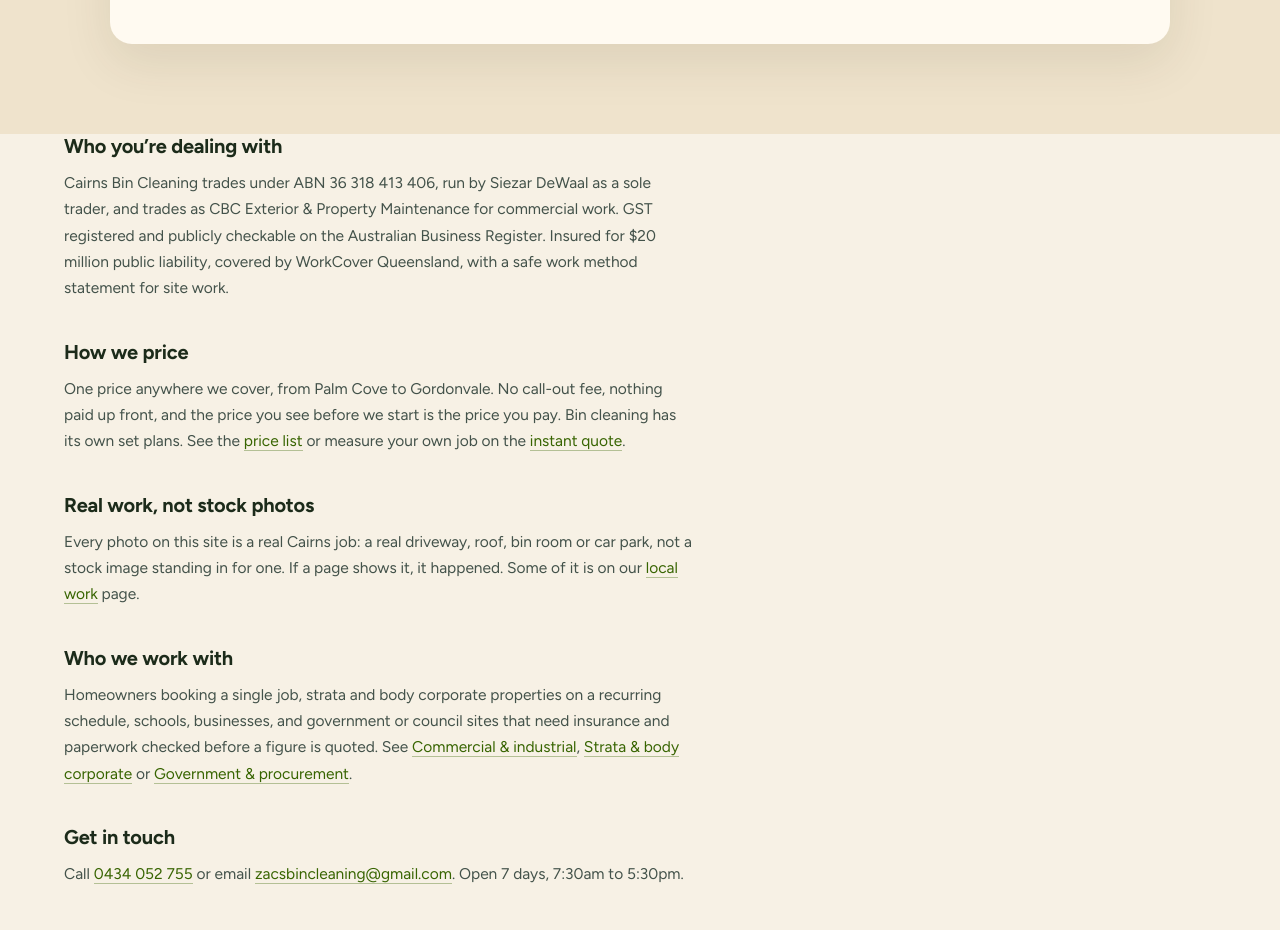
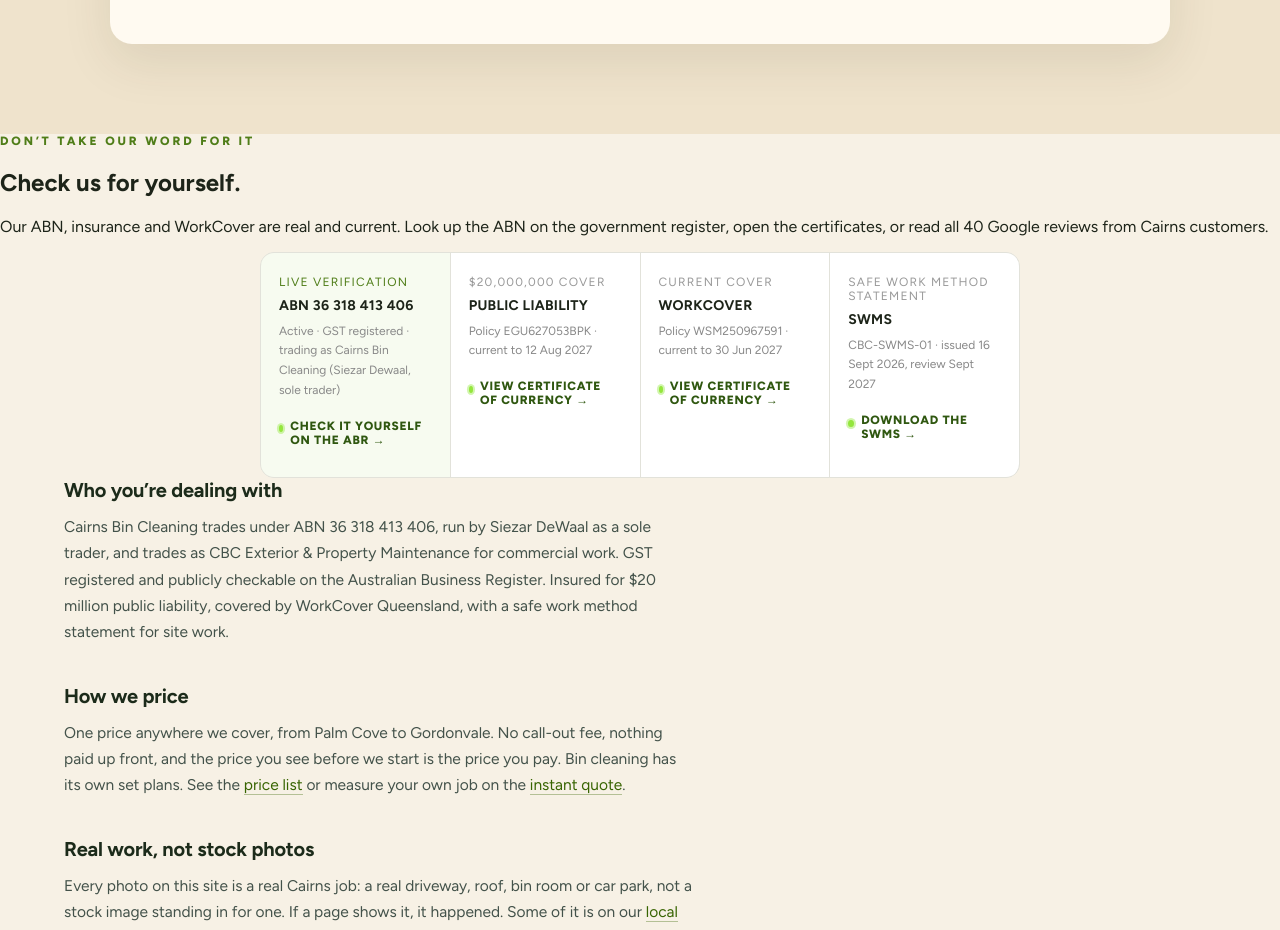
Before and after one commit to CairnsBinCleaning/CBC, a Next.js app: page /about in a window 1280 px wide. Shown: the part 1360-2290 px from the top of the page. Built offline with nearby package versions, Linux system fonts and the light colour scheme; no server answers.

Commit message:
Update page.tsx

```diff
--- a/app/about/page.tsx
+++ b/app/about/page.tsx
@@ -4,7 +4,9 @@ import SiteHeader from "../../components/SiteHeader";
 import SiteFooter from "../../components/SiteFooter";
 import TrustBar from "../../components/TrustBar";
 import OwnerNote from "../../components/OwnerNote";
+import ComplianceDocs from "../../components/ComplianceDocs";
 import { crumbs } from "../../lib/breadcrumbs";
+import { GOOGLE_REVIEWS } from "../../lib/stats";
 
 export const metadata: Metadata = {
   title: "About Us | Local Cairns Cleaning, Owner Siezar DeWaal",
@@ -37,6 +39,22 @@ export default function About() {
       </section>
 
       <OwnerNote full />
+
+      <section className="check-us" id="check-us" aria-labelledby="check-us-title">
+        <p className="eyebrow dark">DON&rsquo;T TAKE OUR WORD FOR IT</p>
+        <h2 id="check-us-title">Check us for yourself.</h2>
+        <p>
+          Our ABN, insurance and WorkCover are real and current. Look up the
+          ABN on the government register, open the certificates, or read all{" "}
+          <a href={GOOGLE_REVIEWS.url} target="_blank" rel="noopener noreferrer">
+            {GOOGLE_REVIEWS.count} Google reviews
+          </a>{" "}
+          from Cairns customers.
+        </p>
+        <div className="document-grid">
+          <ComplianceDocs />
+        </div>
+      </section>
 
       <section className="legalBody">
         <h2>Who you&rsquo;re dealing with</h2>
```
